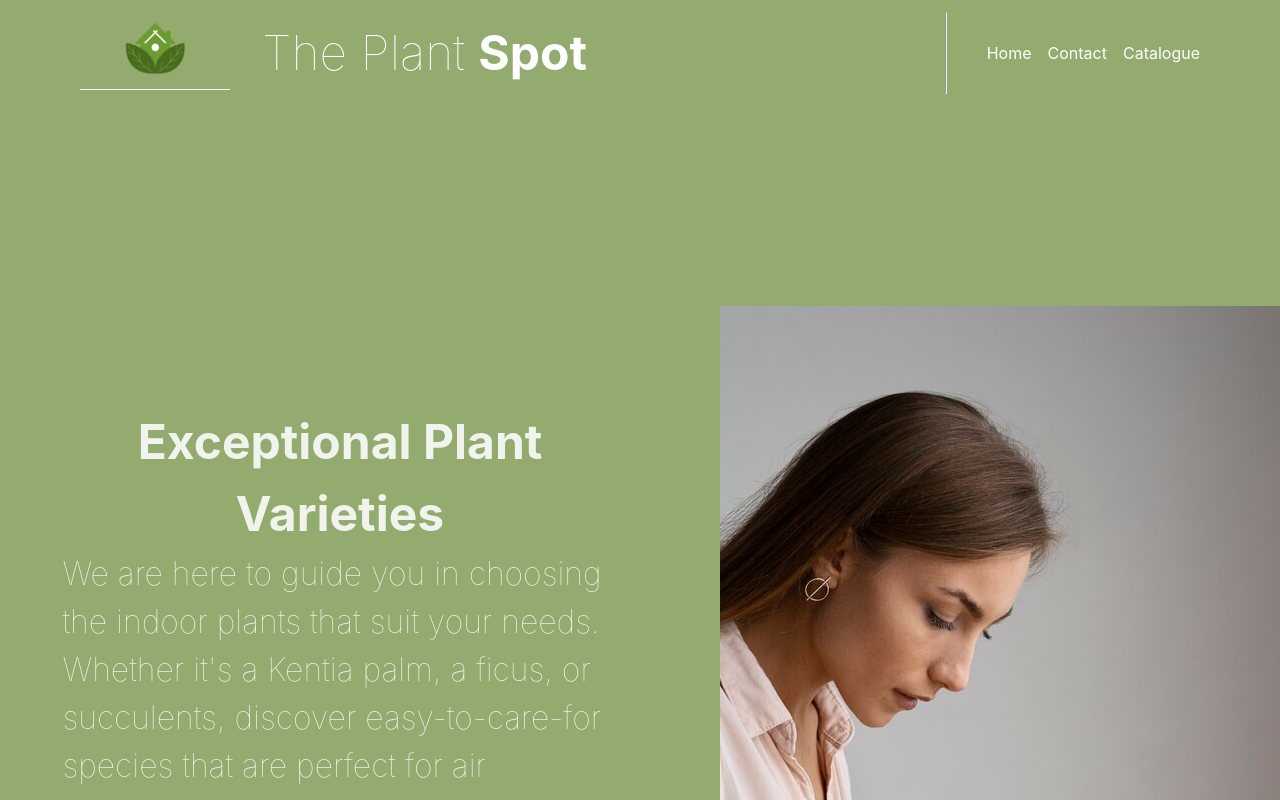
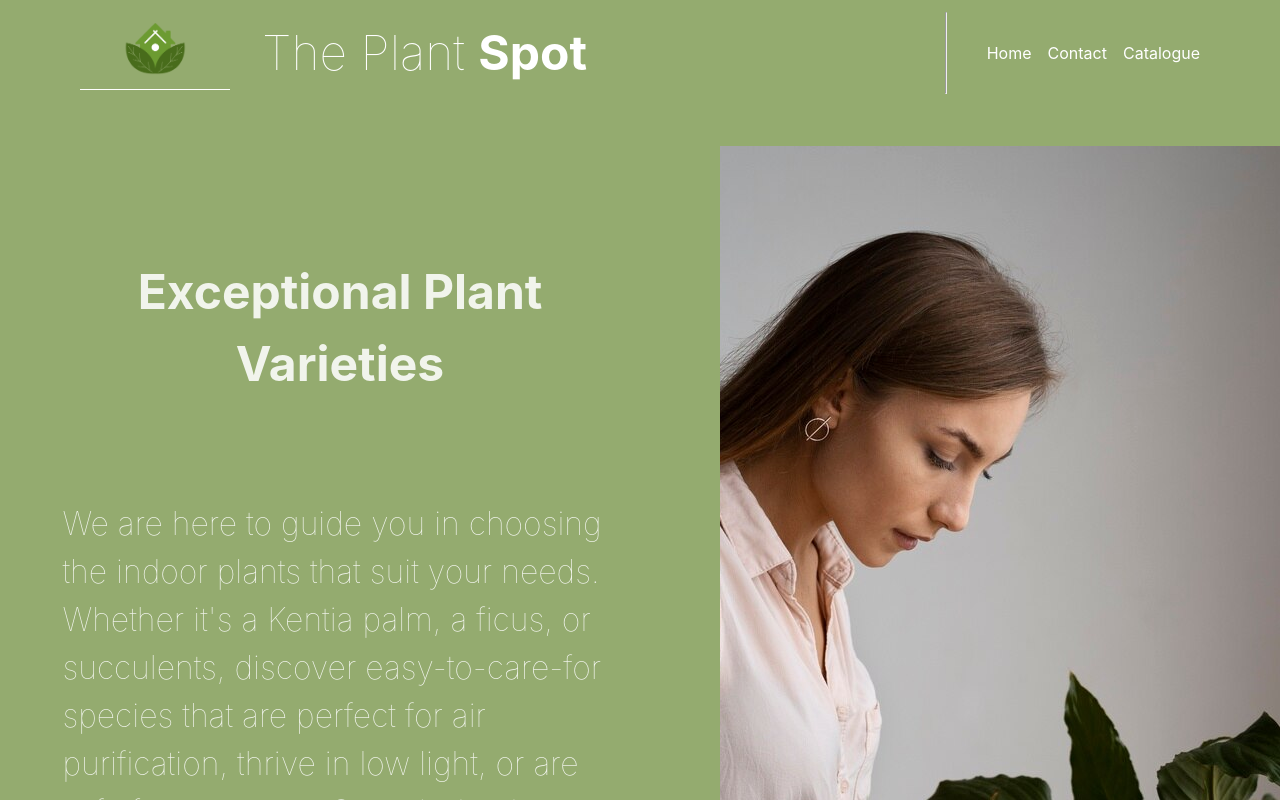
Before and after one commit to bilal-augereau/ThePlantSpot, a React (Vite) app: page / in a window 1280 px wide. Shown: the top 800 px of the page. Built offline with nearby package versions, Linux system fonts and the light colour scheme.

Commit message:
modification du naming 2 ème partie du body- otherInformations suite à la review

```diff
--- a/src/pages/Home.css
+++ b/src/pages/Home.css
@@ -13,45 +13,36 @@
 	display: flex;
 	flex-direction: column;
 }
-
-.indoorPlants {
+.greenOasis-img {
 	height: 1600px;
 	width: 600px;
 	margin: 40px;
 	object-fit: none;
 	margin-top: 200px;
 }
-.greenOasis {
+.indoorPlants-img {
 	height: 1600px;
 	width: 600px;
 	margin: 40px;
 	object-fit: none;
-	margin-top: 200px;
+	margin-bottom: 200px;
 }
-
-.text {
-	width: 55ch;
-}
-
-.exceptionalPlantVarieties h3 {
-	text-align: center;
-	font-weight: bolder;
-	font-size: 3rem;
-	margin-top: 300px;
-	margin-bottom: auto;
-}
-
-.easyCare h3 {
+.otherInformations h3 {
 	text-align: center;
 	font-weight: bolder;
 	font-size: 3rem;
 	margin-top: 150px;
-	margin-bottom: auto;
+	margin-bottom: 100px;
+}
+.text {
+	width: 55ch;
+	text-align: center;
 }
 .text p {
 	font-weight: lighter;
 	text-align: left;
 	font-size: 2rem;
+	justify-content: center;
 }
 
 body {
--- a/src/pages/Home.tsx
+++ b/src/pages/Home.tsx
@@ -17,15 +17,11 @@ const Home = () => {
 						life, style, and serenity, all while matching your lifestyle. 🌿
 					</p>
 				</div>
-				<img className="greenOasis" src={GreenOasisPicture} alt="Green oasis" />
+				<img className="greenOasis-img" src={GreenOasisPicture} alt="Green oasis" />
 			</div>
 
 			<div className="easyCare">
-				<img
-					className="indoorPlants"
-					src={IndoorPlantsPicture}
-					alt="Indoor plants"
-				/>
+				<img className="indoorPlants-img" src={IndoorPlantsPicture} alt="Indoor plants"/>
 				<div className="text">
 					<h3>Easy Care</h3>
 					<p>
```
